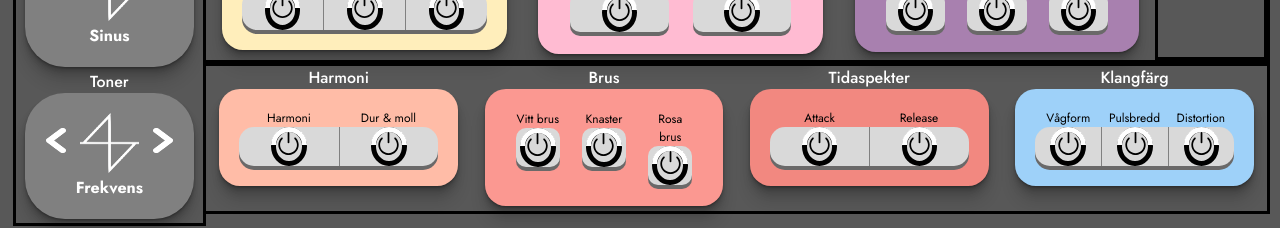
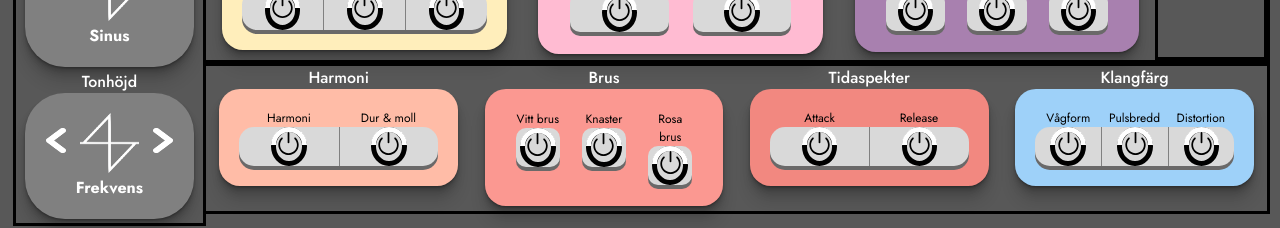
Before and after one commit to MaxErikssons/TNM100-UX-SonificationUI, a React (Create React App) app: page / in a window 1280 px wide. Shown: the part 653-881 px from the top of the page. Built offline with nearby package versions, Linux system fonts and the light colour scheme; no server answers.

Commit message:
Added supercollider code

```diff
--- a/src/components/settings/settings.js
+++ b/src/components/settings/settings.js
@@ -65,7 +65,7 @@ const Settings = () => {
               }}
             />
           </ButtonContainer>
-          <ButtonContainer backgroudColor={'grey'} title='Toner' radius={40}>
+          <ButtonContainer backgroudColor={'grey'} title='Tonhöjd' radius={40}>
             <Slider
               mapIndexToName={{
                 0: { name: 'Frekvens', id: 'pitchFlag' },
```
Also changed, not shown: 2 other files (tests, documents, lock files or other folders).
